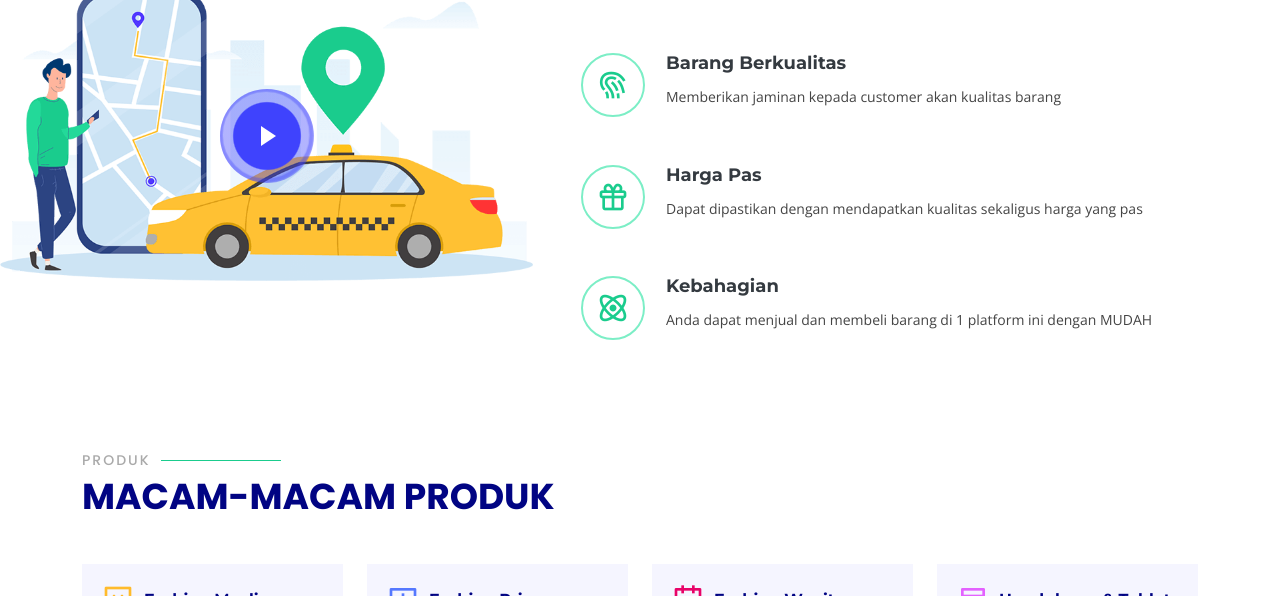
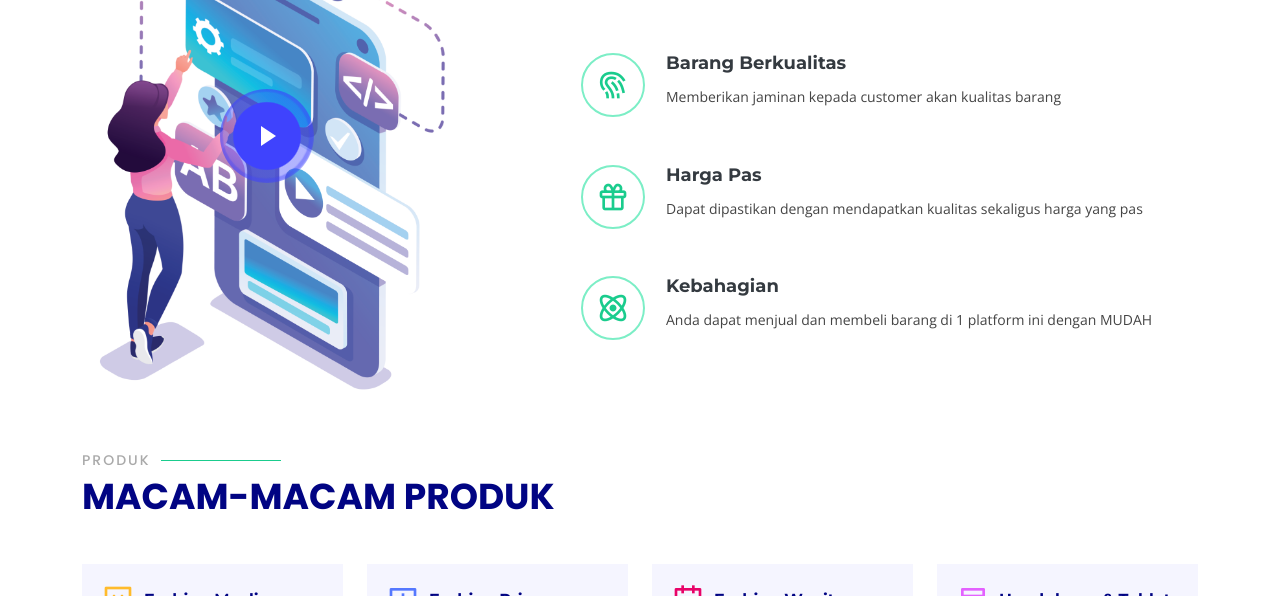
Before and after one commit to ahmadihsanullah/ahmadihsanullah.github.io, a plain HTML site: page index.html in a window 1280 px wide. Shown: the part 765-1361 px from the top of the page. Drawn offline with nearby package versions, Linux system fonts and the light colour scheme.

Commit message:
mengubah foto di about

```diff
--- a/assets/css/style.css
+++ b/assets/css/style.css
@@ -806,7 +806,7 @@ section {
 }
 
 .about .video-box {
-  background: url("../img/about.png") center center no-repeat;
+  background: url("../img/details-4.png") center center no-repeat;
   background-size: contain;
   min-height: 300px;
 }
--- a/index.html
+++ b/index.html
@@ -5,12 +5,12 @@
   <meta charset="utf-8">
   <meta content="width=device-width, initial-scale=1.0" name="viewport">
 
-  <title>Bootslander Bootstrap Template - Index</title>
+  <title>bekasin.aja</title>
   <meta content="" name="description">
   <meta content="" name="keywords">
 
   <!-- Favicons -->
-  <link href="assets/img/favicon.png" rel="icon">
+  <link href="assets/img/logo.jpeg" rel="icon">
   <link href="assets/img/apple-touch-icon.png" rel="apple-touch-icon">
 
   <!-- Google Fonts -->
@@ -319,9 +319,10 @@
                 <h2 class="display-3 mt-4 mb-3 text-white fw-bold">Klik disini, untuk mencari dan menjual produk</h2>
                 <!-- para  -->
                 <p class="lead text-white-50 px-lg-8 mb-6">solusi untuk pencarian,
-                penjualan, dan penyaluran barang
-                bekas anda</p>
-                <a href="https://wa.me/628979276362/?text=halo, saya sedang mencari sesuatu, bisakah anda membantu" class="btn btn-success rounded-pill">
+                  penjualan, dan penyaluran barang
+                  bekas anda</p>
+                <a href="https://wa.me/628979276362/?text=halo, saya sedang mencari sesuatu, bisakah anda membantu"
+                  class="btn btn-success rounded-pill">
                   <img src="assets/img/wa.png" alt="" class="rounded-pill">
                 </a>
               </div>
```
